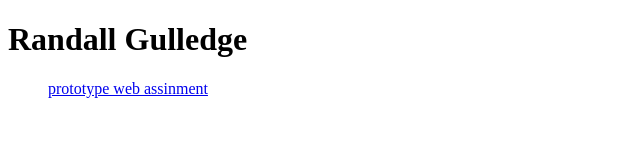
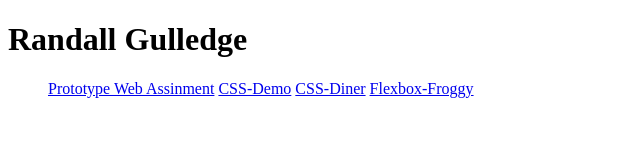
Before and after one commit to RandallGulledge/ifrsc-1310, a plain HTML site: page index.html in a window 1280 px wide. Shown: the whole page, without its empty margins (0-640 px from the left). Drawn offline with Linux system fonts and the light colour scheme.

Commit message:
CSS Diner and Flexbox Froggy

```diff
--- a/index.html
+++ b/index.html
@@ -15,8 +15,17 @@
   <nav>
   <ul>
     <il>
-        <a href="Prototype/index.html">prototype web assinment</a>
+        <a href="Prototype/index.html">Prototype Web Assinment</a>
     </il>
+    <il>
+      <a href="css-demo.html">CSS-Demo</a>
+  </il>
+  <il>
+    <a href="assets/img/css-diner.jpg">CSS-Diner</a>
+</il>
+<il>
+  <a href="assets/img/flexbox-froggy.jpg">Flexbox-Froggy</a>
+</il>
   </ul>
   </nav>
 </body>
```
Also changed, not shown: assets/img/css-diner.jpg (added), assets/img/flexbox-froggy.jpg (added), 1 other file.
